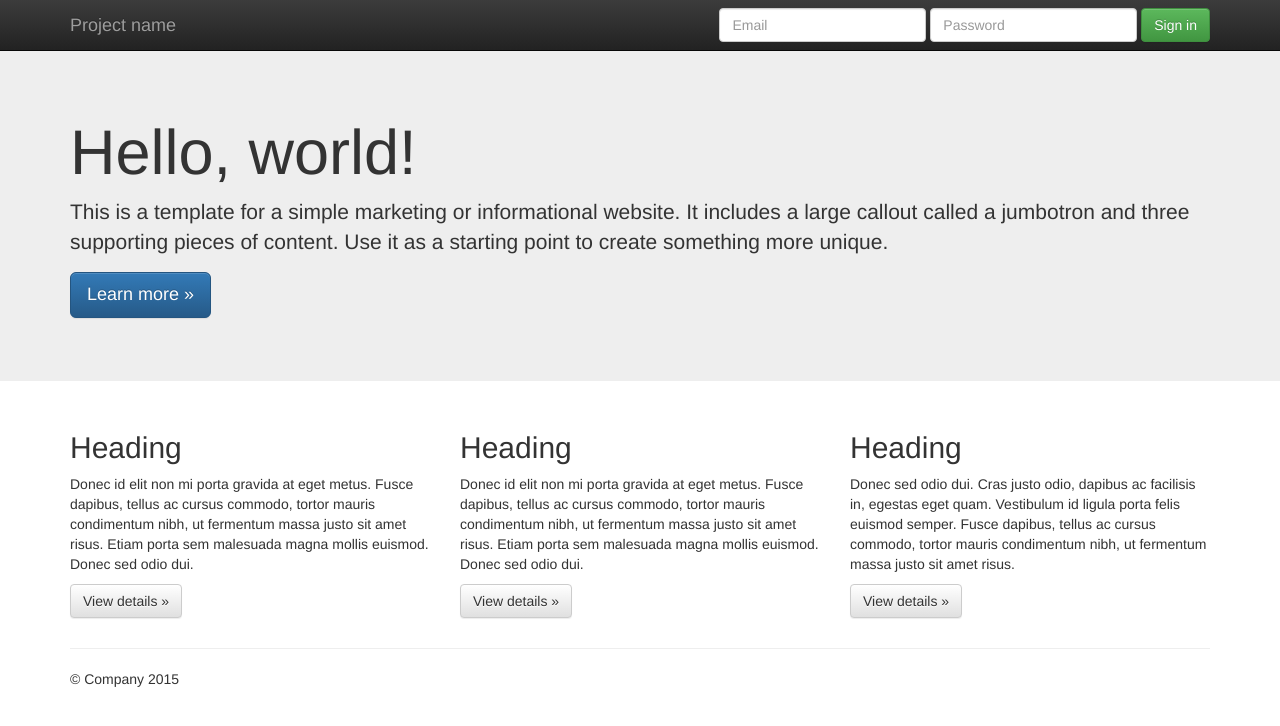
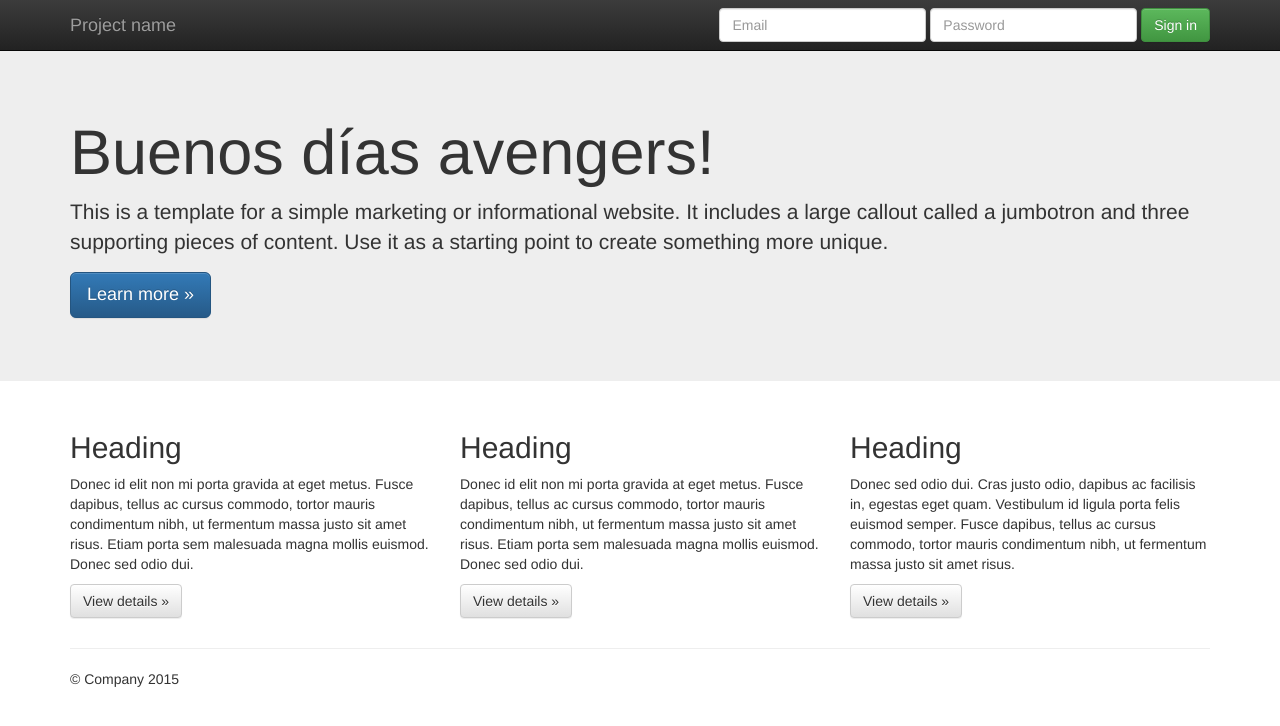
Before and after one commit to I-Gil/avengers, a plain HTML site: page docs/index.html in a window 1280 px wide. Drawn offline with nearby package versions, Linux system fonts and the light colour scheme.

Commit message:
actualizando index.html de nuevo

```diff
--- a/docs/index.html
+++ b/docs/index.html
@@ -55,7 +55,7 @@
     <!-- Main jumbotron for a primary marketing message or call to action -->
     <div class="jumbotron">
       <div class="container">
-        <h1>Hello, world!</h1>
+        <h1>Buenos días avengers!</h1>
         <p>This is a template for a simple marketing or informational website. It includes a large callout called a jumbotron and three supporting pieces of content. Use it as a starting point to create something more unique.</p>
         <p><a class="btn btn-primary btn-lg" href="#" role="button">Learn more &raquo;</a></p>
       </div>
```
